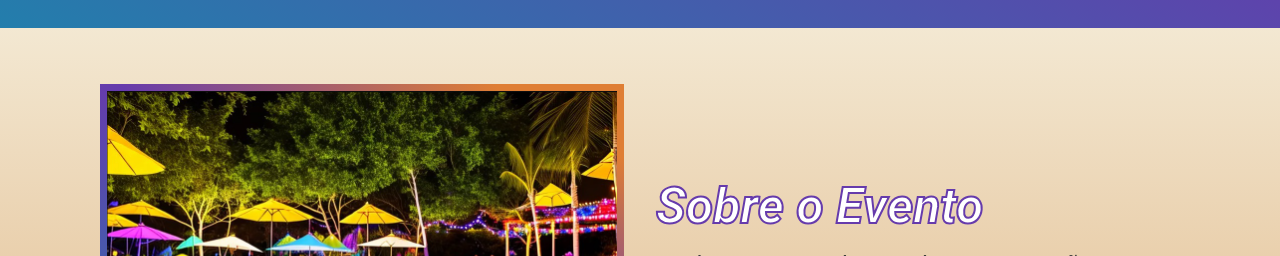
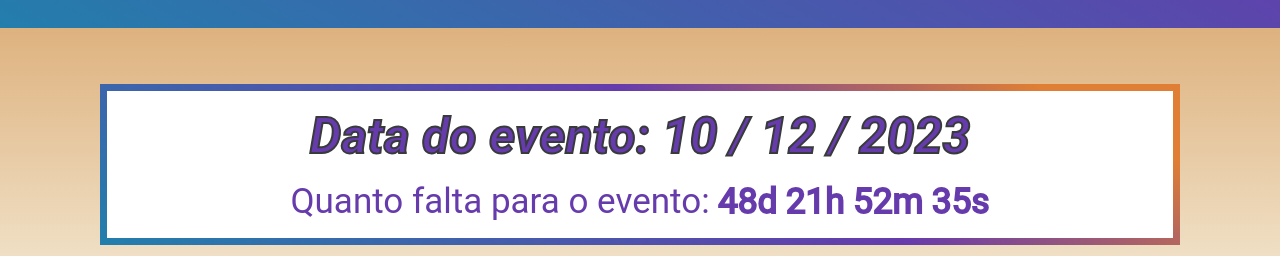
Before and after one commit to BrunoOliveira16/landing-page-evento, a website built with Parcel: page index.html in a window 1280 px wide. Shown: the part 696-952 px from the top of the page. Built offline with nearby package versions, Linux system fonts and the light colour scheme.

Commit message:
:sparkles: Feat: adicionado contador de dias para o evento

```diff
--- a/index.html
+++ b/index.html
@@ -28,6 +28,15 @@
             </div>
         </div>
     </header>
+
+    <section class="counter">
+        <div class="container">
+            <div class="counter__content">
+                <h2 class="counter__content__title">Data do evento: 10 / 12 / 2023</h2>
+                <p class="counter__content__text">Quanto falta para o evento: <span id="contador"></span></p>
+            </div>
+        </div>
+    </section>
 
     <section class="about">
         <div class="container">
--- a/src/scripts/main.js
+++ b/src/scripts/main.js
@@ -1 +1,27 @@
 AOS.init();
+
+const contador = document.getElementById('contador');
+const dataDoEvento = new Date('oct 10, 2023 19:00:00');
+const timeStampDoEvento = dataDoEvento.getTime();
+
+const contaAsHoras = setInterval(() => {
+    const agora = new Date();
+    const timeStampAtual = agora.getTime();
+
+    const distanciaAteOEvento = timeStampDoEvento - timeStampAtual;
+    const diaEmMs = 1000 * 60 * 60 * 24;
+    const horaEmMs = 1000 * 60 * 60;
+    const minutoEmMs = 1000 * 60;
+
+    const diasAteOEvento = Math.floor(distanciaAteOEvento / diaEmMs);
+    const horasAteOEvento = Math.floor((distanciaAteOEvento % diaEmMs) / horaEmMs);
+    const minutosAteOEvento = Math.floor((distanciaAteOEvento % horaEmMs) / minutoEmMs);
+    const segundosAteOEvento = Math.floor((distanciaAteOEvento % minutoEmMs) / 1000);
+
+    contador.innerHTML = `${diasAteOEvento}d ${horasAteOEvento}h ${minutosAteOEvento}m ${segundosAteOEvento}s`;
+
+    if(diasAteOEvento < 0) {
+        clearInterval(contaAsHoras);
+        contador.innerHTML = "Evento expirado"
+    }
+}, 1000);
--- /dev/null
+++ b/src/styles/_counter.scss
@@ -0,0 +1,34 @@
+.counter {
+    padding-block: 56px;
+    background-image: var(--bg-second-linear-gradient);
+
+    &__content {
+        background-color: var(--text-primary-color);
+        padding: 16px;
+        border: 7px solid;
+        border-image: var(--linear-gradient-first) 1;
+        text-align: center;
+
+        &__title {
+            font-size: 50px;
+            margin-bottom: 16px;
+            color: var(--text-stroke-color);
+            -webkit-text-stroke: 2px var(--text-second-color);
+            font-style: italic;
+            font-weight: bold;
+
+            @media (max-width: 720px) {
+                font-size: 44px;
+            }
+        }
+
+        &__text {
+            font-size: 35px;
+            color: var(--text-stroke-color);
+
+            span {
+                -webkit-text-stroke: 2px var(--text-stroke-color);
+            }
+        }
+    }
+}
--- a/src/styles/main.scss
+++ b/src/styles/main.scss
@@ -1,5 +1,6 @@
 @use 'variables';
 @use 'hero';
+@use 'counter';
 @use 'about';
 @use 'attractions';
 @use 'music';
```
